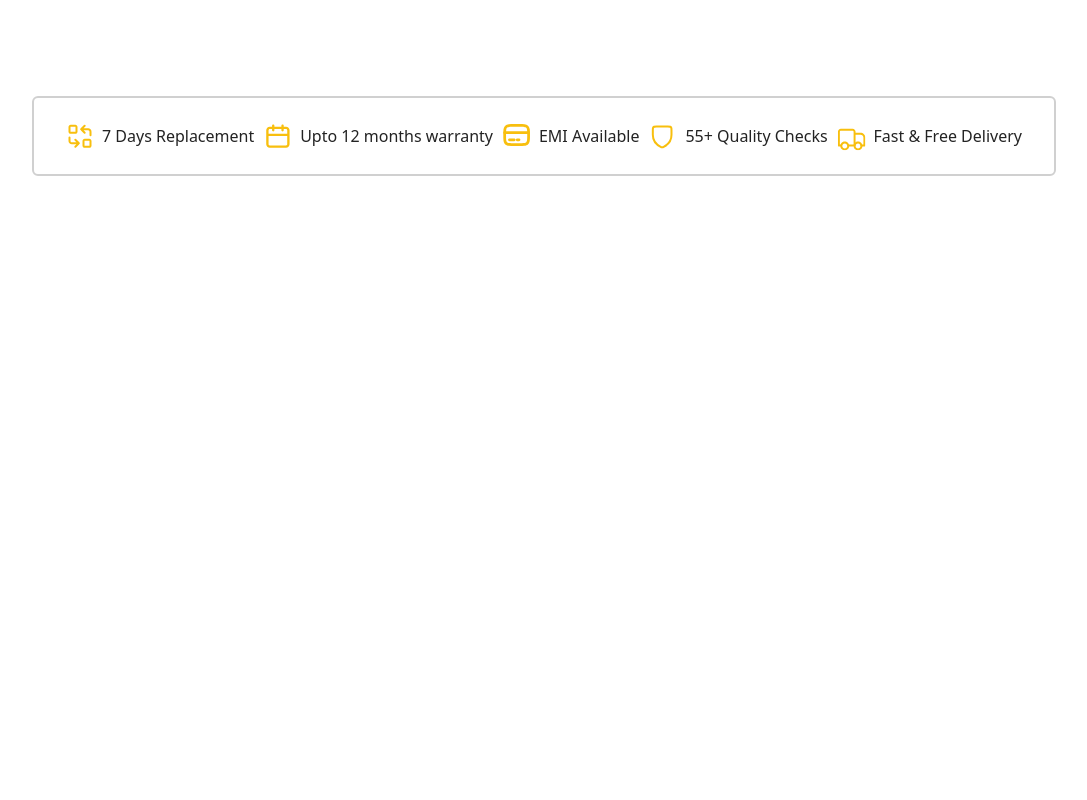
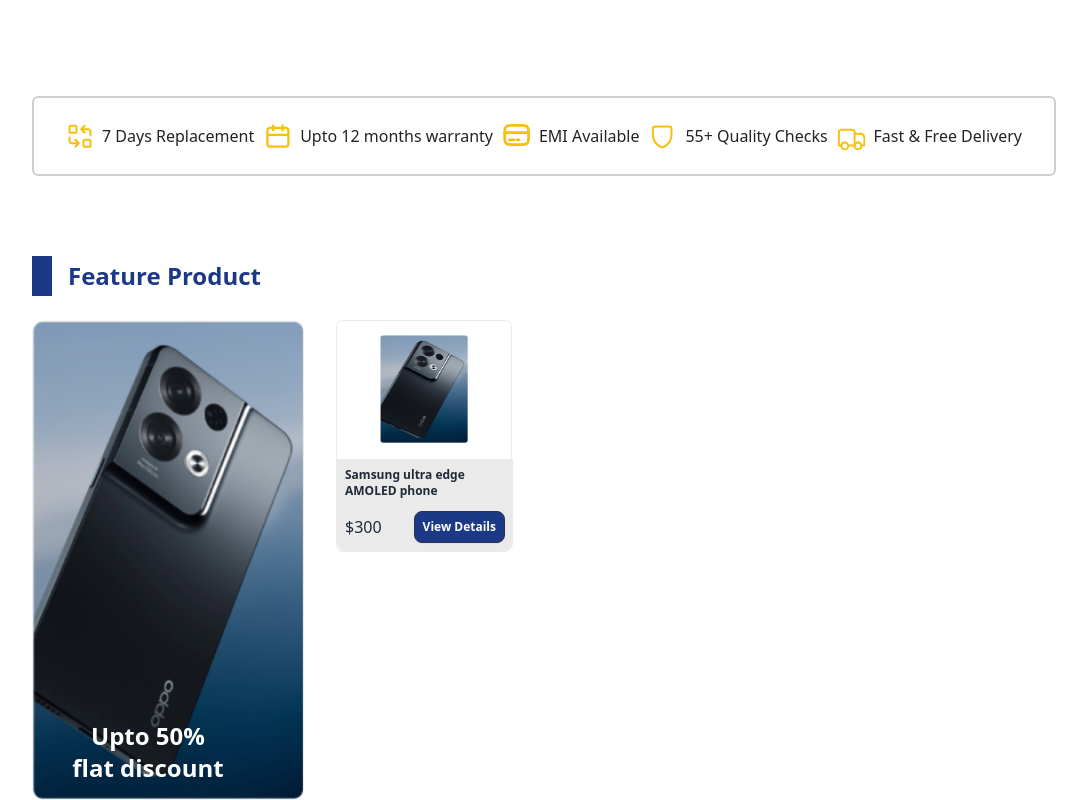
Before and after one commit to alamnahid/job-task-mobile-ordering-application-client, a React (Vite) app: page / in a window 1280 px wide. Shown: the part 668-1468 px from the top of the page, without its empty margins (96-1183 px from the left). Before the commit the page ends 844 px from the top, so only its background shows below. Built offline with nearby package versions, Linux system fonts and the light colour scheme.

Commit message:
create a feature product section

```diff
--- /dev/null
+++ b/src/Pages/HomePage/FeatureProduct/FeatureProduct.jsx
@@ -0,0 +1,42 @@
+import featurephoto from "../../../assets/feature.png"
+
+const FeatureProduct = () => {
+    return (
+        <div className="mt-20 mx-[10%]">
+            <div className="flex items-center gap-4">
+                <div className="w-[1.25rem] h-[2.5rem] bg-[#1C3988]">
+
+
+                </div>
+                <h1 className="text-[#1C3988] text-2xl font-semibold">Feature Product</h1>
+            </div>
+
+            <div className="flex gap-8">
+                <div className="mt-6 w-[17rem] h-[30rem] relative">
+                    <img className="w-full h-full" src={featurephoto} alt="" />
+                    <h1 className="text-2xl font-semibold absolute bottom-4 text-white text-center left-[2.52rem]">Upto 50% <br />flat discount</h1>
+                </div>
+
+                <div className="mt-6">
+                    <div className="w-[11rem] h-[14.5rem] rounded-[0.412rem] border-[0.7px] border-[#EAEAEA] bg-white hover:shadow-xl hover:shadow-[#1C3988]">
+                        <img className="w-[5.5rem] rounded-sm h-[6.7rem] mx-auto mt-[0.9rem]" src={featurephoto} alt="" />
+                        <div className="w-[11rem] h-[5.8rem] bg-[#EAEAEA] mt-4 rounded-b-lg">
+                            <h1 className="text-xs font-semibold px-2 pt-2 ">Samsung ultra edge AMOLED phone</h1>
+
+                            <div className="px-2 mt-3 flex justify-between items-center">
+                                <p>$300</p>
+                                <button className="btn btn-neutral text-white h-[2rem] bg-[#1C3988] btn-xs">View Details</button>
+                            </div>
+
+                        </div>
+
+                    </div>
+
+                </div>
+            </div>
+
+        </div>
+    );
+};
+
+export default FeatureProduct;
--- a/src/Pages/HomePage/HomePage.jsx
+++ b/src/Pages/HomePage/HomePage.jsx
@@ -1,4 +1,5 @@
 import Banner from "./Banner/Banner";
+import FeatureProduct from "./FeatureProduct/FeatureProduct";
 import OurService from "./OurService/OurService";
 
 
@@ -7,6 +8,7 @@
         <div>
             <Banner/>
             <OurService/>
+            <FeatureProduct/>
 
         </div>
     );
```
Also changed, not shown: src/assets/feature.png (added).
